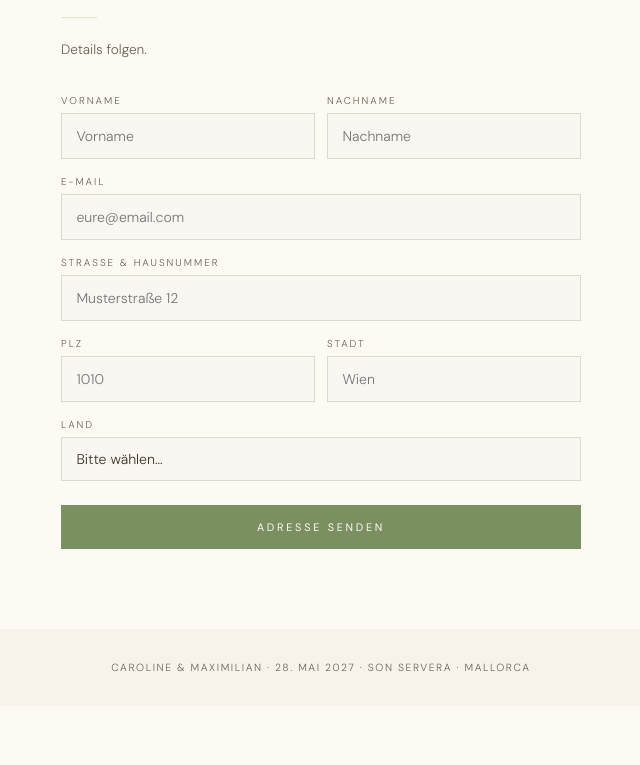
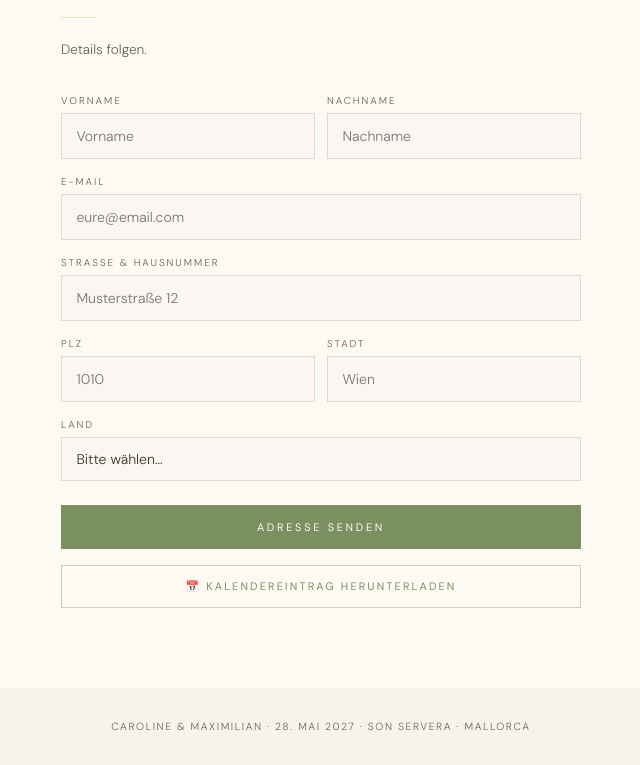
Before and after one commit to Neworn23/caroline-maximilian-wedding, a plain HTML site: page index.html in a window 1280 px wide. Shown: the part 983-1748 px from the top of the page, without its empty margins (319-959 px from the left). Before the commit the page ends 1689 px from the top, so only its background shows below. Drawn offline with nearby package versions, Linux system fonts and the light colour scheme.

Commit message:
Update index.html

```diff
--- a/index.html
+++ b/index.html
@@ -64,6 +64,9 @@
 
     @keyframes fadeUp{from{opacity:0;transform:translateY(18px)}to{opacity:1;transform:translateY(0)}}
     @keyframes pulse{0%,100%{opacity:0.3}50%{opacity:0.9}}
+
+    .cal-btn{display:block;width:100%;max-width:560px;margin-top:1rem;padding:0.85rem;background:transparent;border:1px solid rgba(92,107,58,0.3);color:var(--olive);font-family:var(--sans);font-size:0.68rem;letter-spacing:0.2em;text-transform:uppercase;cursor:pointer;transition:all 0.2s}
+    .cal-btn:hover{background:var(--olive-wash);border-color:var(--olive)}
   </style>
 </head>
 <body>
@@ -142,6 +145,7 @@
       </div>
       <button type="submit" class="form-btn">Adresse senden</button>
     </form>
+    <button class="cal-btn" onclick="downloadCal()">📅 Kalendereintrag herunterladen</button>
 
     <div class="success-state" id="successState">
       <h3>Danke, wir freuen uns!</h3>
@@ -198,6 +202,36 @@
     this.style.display = 'none';
     document.getElementById('successState').style.display = 'block';
   });
+
+  function downloadCal() {
+    const ics = [
+      'BEGIN:VCALENDAR',
+      'VERSION:2.0',
+      'PRODID:-//Caroline & Maximilian//Wedding//DE',
+      'BEGIN:VEVENT',
+      'UID:caroline-maximilian-wedding-2027@hochzeit',
+      'DTSTAMP:20260101T000000Z',
+      'DTSTART:20270527T170000',
+      'DTEND:20270530T180000',
+      'SUMMARY:💍 Hochzeit Caroline & Maximilian',
+      'DESCRIPTION:Hochzeitswochenende Caroline & Maximilian\n27.–30. Mai 2027\nSon Servera · Mallorca',
+      'LOCATION:Son Servera\, Mallorca\, Spanien',
+      'BEGIN:VALARM',
+      'TRIGGER:-P30D',
+      'ACTION:DISPLAY',
+      'DESCRIPTION:Hochzeit Caroline & Maximilian in 30 Tagen!',
+      'END:VALARM',
+      'END:VEVENT',
+      'END:VCALENDAR'
+    ].join('\r\n');
+    const blob = new Blob([ics], { type: 'text/calendar;charset=utf-8' });
+    const url = URL.createObjectURL(blob);
+    const a = document.createElement('a');
+    a.href = url;
+    a.download = 'caroline-maximilian-hochzeit-2027.ics';
+    a.click();
+    URL.revokeObjectURL(url);
+  }
 </script>
 </body>
 </html>
```
